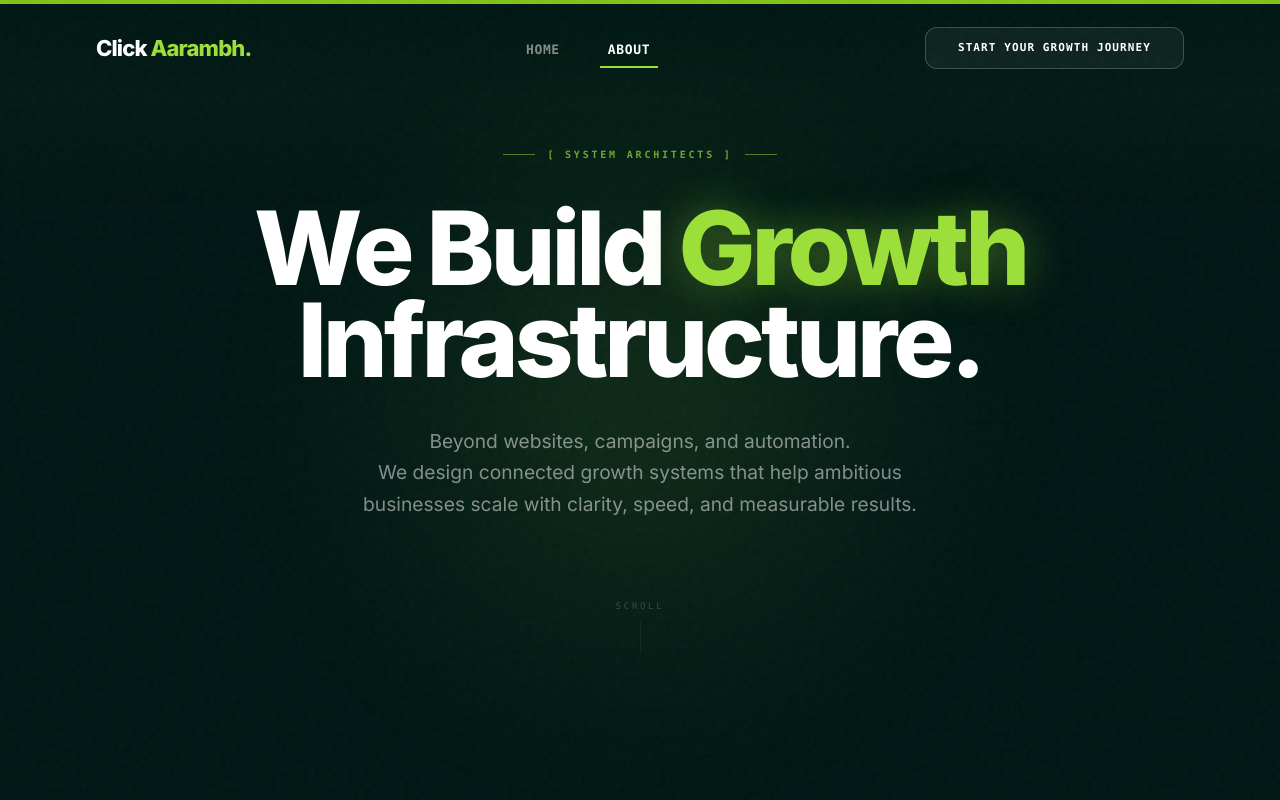
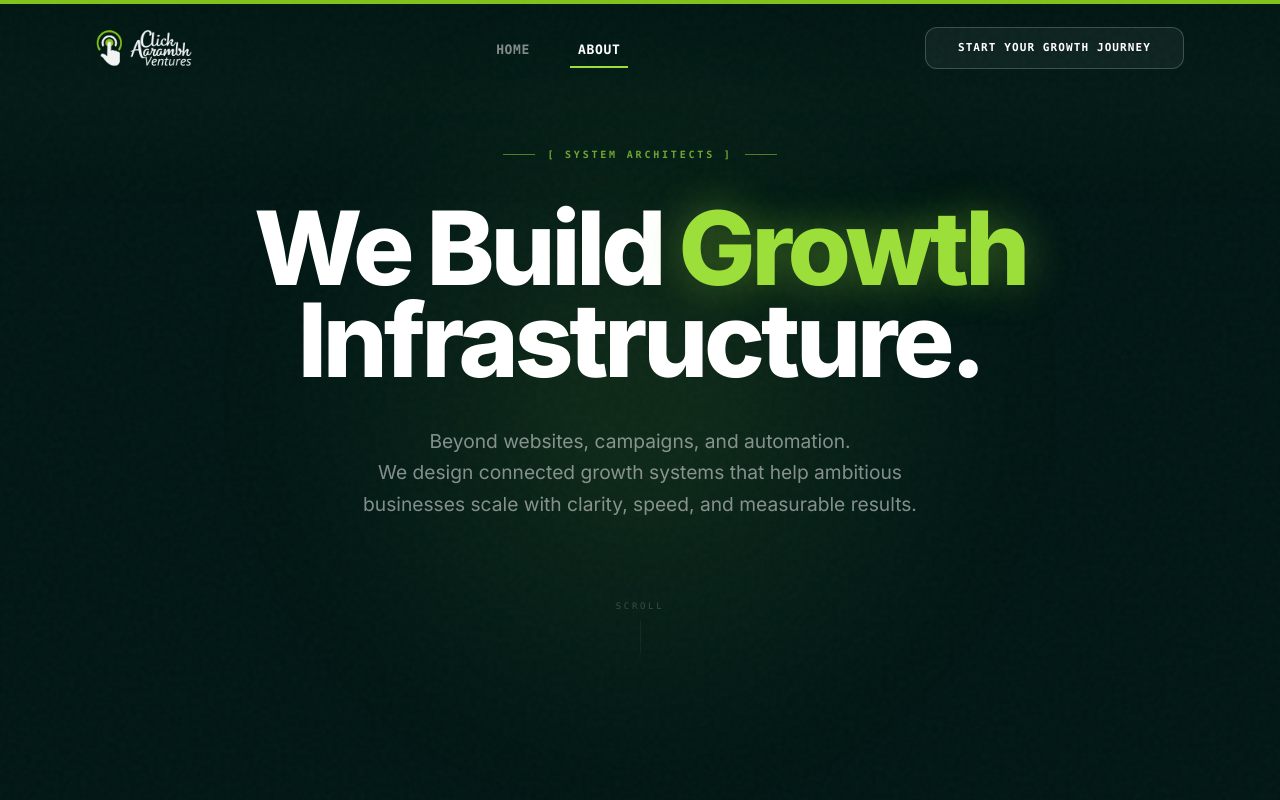
Before and after one commit to khrishChauhan/click-aarambh, a Next.js app: page /about in a window 1280 px wide. Shown: the top 800 px of the page. Built offline with nearby package versions, Linux system fonts and the light colour scheme.

Commit message:
fix: update global navbar with logo and fix founder image rendering

```diff
--- a/src/components/About/Founders.tsx
+++ b/src/components/About/Founders.tsx
@@ -1,6 +1,4 @@
 "use client";
-
-import Image from "next/image";
 
 import { useRef, useState, useCallback } from "react";
 import { motion, useReducedMotion } from "framer-motion";
@@ -41,13 +39,10 @@ function PortraitContent({ aria }: { aria?: boolean }) {
       />
       {/* Founder Image */}
       <div className="absolute inset-0">
-        <Image
+        <img
           src="/about/founder.png"
           alt="Abhishek Jha"
-          fill
-          className="object-cover object-bottom pointer-events-none"
-          priority
-          sizes="(max-width: 768px) 100vw, 50vw"
+          className="h-full w-full object-cover object-bottom pointer-events-none"
         />
       </div>
       {/* Noise texture */}
--- a/src/components/Global/Navbar.tsx
+++ b/src/components/Global/Navbar.tsx
@@ -2,6 +2,7 @@
 
 import { useState, useEffect } from "react";
 import Link from "next/link";
+import Image from "next/image";
 import { usePathname } from "next/navigation";
 import { motion, AnimatePresence } from "framer-motion";
 import { EASE } from "@/lib/motion";
@@ -64,9 +65,14 @@ export default function Navbar() {
             className="group relative flex items-center outline-none"
             aria-label="Click Aarambh Ventures Home"
           >
-            <span className="font-extrabold tracking-[-0.04em] text-white text-[22px] transition-colors group-hover:text-white/90">
-              Click <span className="text-[#9CDF3B]">Aarambh.</span>
-            </span>
+            <Image
+              src="/logo.png"
+              alt="Click Aarambh Ventures Logo"
+              width={160}
+              height={50}
+              className="h-10 w-auto object-contain transition-opacity group-hover:opacity-90"
+              priority
+            />
           </Link>
 
           {/* Center: Desktop Navigation */}
```
